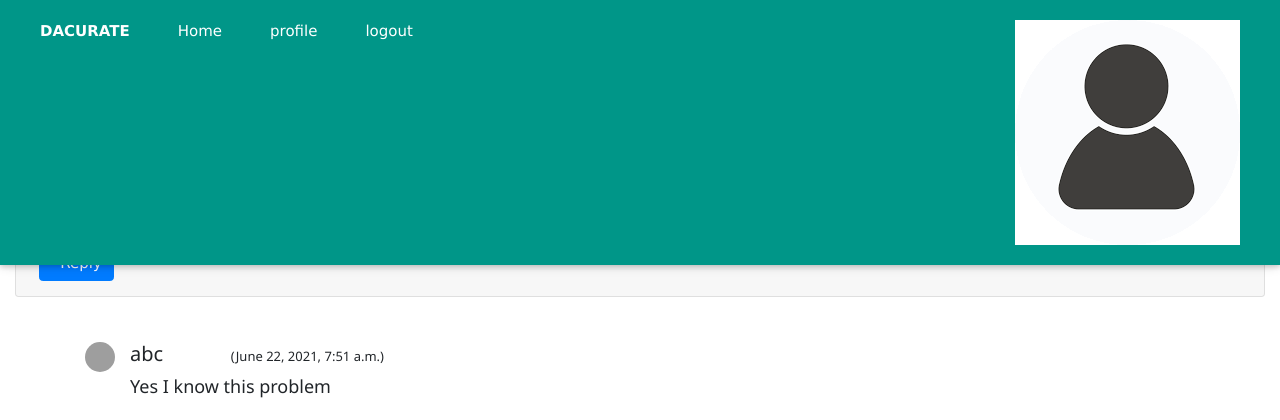
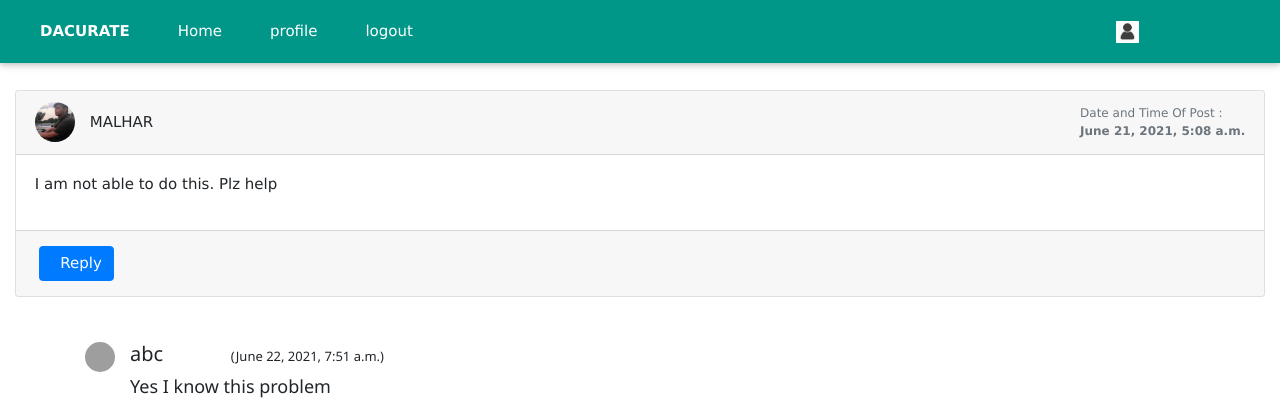
Before and after one commit to alaminmagaga/discussion-forum, a Django app: page /discussion/21/ in a window 1280 px wide. Shown: the top 420 px of the page. Run offline with Django 3.2, Linux system fonts and the light colour scheme; a user stored in the database is signed in; data comes from the database, SQL or seed files in the repository; some libraries are stand-ins or nearby versions; grey boxes are pictures that could not be loaded.

Commit message:
Update basic.html

```diff
--- a/templates/basic.html
+++ b/templates/basic.html
@@ -41,7 +41,7 @@
     <div class="w3-dropdown-hover w3-hide-small w3-right">
       <button class="w3-padding-large w3-button" title="More">
         <div class="w-8 h-8 overflow-hidden border-2 border-gray-400 rounded-full">
-            <img src="{% static 'user2.png' %}" class="object-cover w-full h-full" alt="avatar">
+            <img src="{% static 'user2.png' %}" class="object-cover w-full h-full" alt="avatar" style="width:10%;">
         </div>
         </button>
         <div class="w3-dropdown-content w3-bar-block w3-card-4">
```
